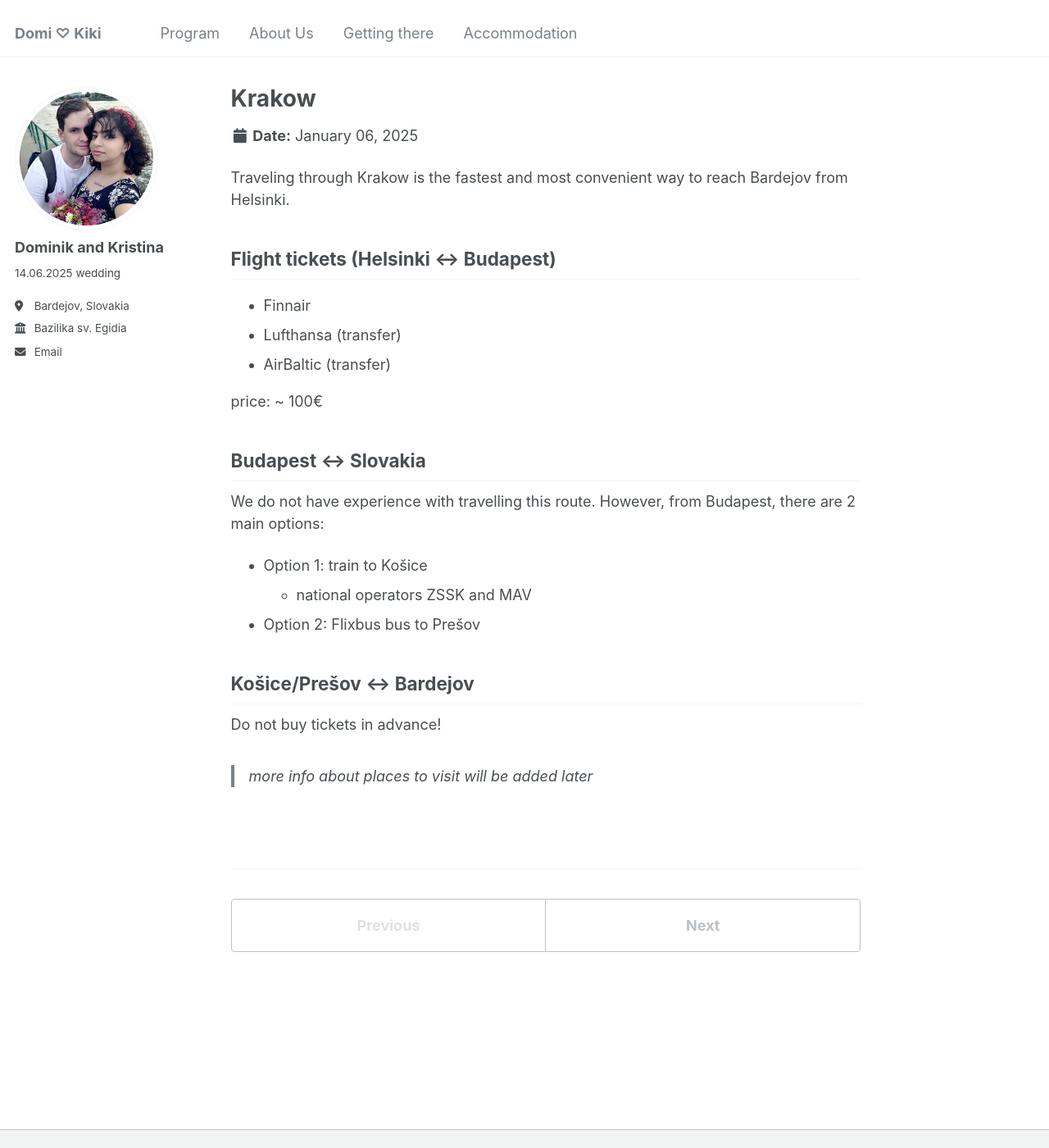
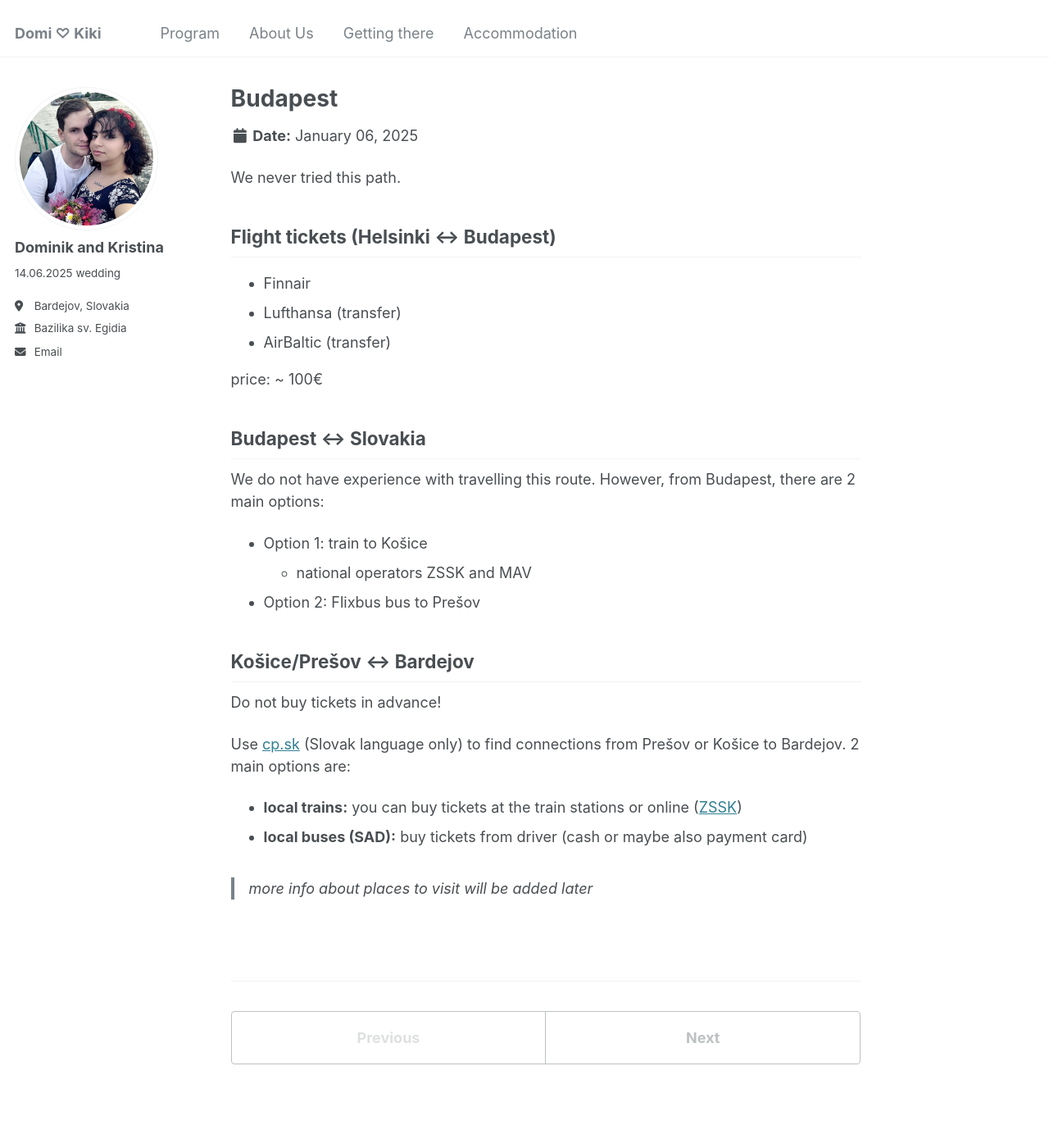
Before and after one commit to drohal3/domi-kiki, a Jekyll site: the page built from _travel/budapest.md, in a window 1280 px wide and 1400 px high. Shown: the whole window at 82% size. Built offline with Jekyll 4.4.1, drawn with Linux system fonts in a browser that asks for light colours.

Commit message:
budapest

```diff
--- a/_pages/travel.html
+++ b/_pages/travel.html
@@ -11,6 +11,11 @@ author_profile: true
 
 <p><strong>Note:</strong> Provided estimated prices are for one way tickets (unless stated otherwise) and if you book them at right time (~3 months prior departure)</p>
 
+<p>If you run into problems, contact us or use our WhatsApp group (link on the home page).</p>
+
+<p>We encourage you to travel in groups. Do not hesitate to use our WhatsApp group to discuss the matter.</p>
+
+
 {% for post in site.travel %}
   {% include archive-single.html %}
 {% endfor %}
--- a/_travel/budapest.md
+++ b/_travel/budapest.md
@@ -1,10 +1,10 @@
 ---
-title: "Krakow"
-excerpt: "The most convenient and fastest way to reach Bardejov from Helsinki."
+title: "Budapest"
+excerpt: "We never tried"
 collection: travel
 ---
 
-Traveling through Krakow is the fastest and most convenient way to reach Bardejov from Helsinki.
+We never tried this path.
 
 Flight tickets (Helsinki <-> Budapest)
 ------
@@ -26,5 +26,9 @@ Košice/Prešov <-> Bardejov
 ------
 Do not buy tickets in advance!
 
+Use <a href="https://cp.sk/">cp.sk</a> (Slovak language only) to find connections from Prešov or Košice to Bardejov.
+2 main options are:
+- <strong>local trains:</strong> you can buy tickets at the train stations or online (<a href="https://www.zssk.sk/en/">ZSSK</a>)
+- <strong>local buses (SAD):</strong> buy tickets from driver (cash or maybe also payment card)
 
 > more info about places to visit will be added later
```
Also changed, not shown: _pages/about-us.md (+1 -1 lines).
